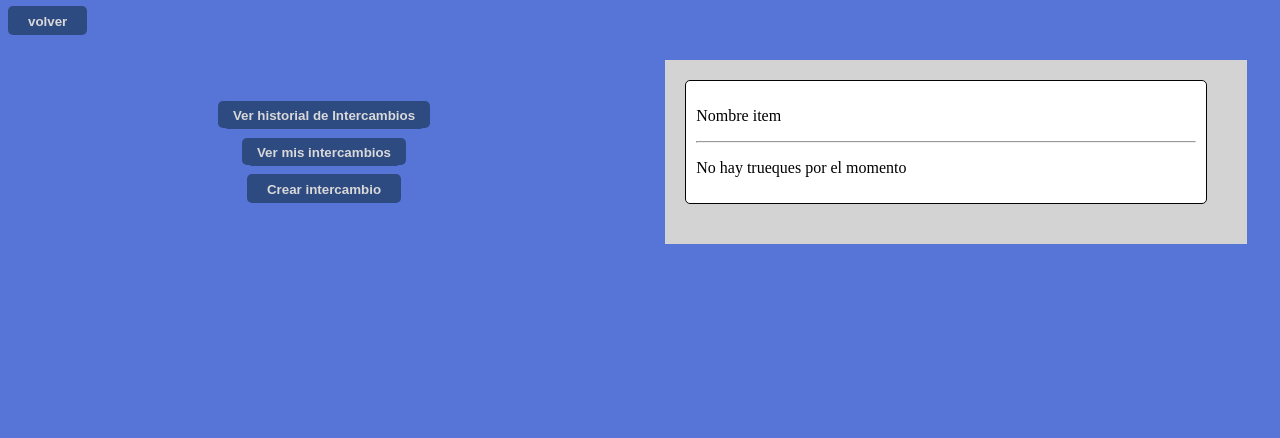
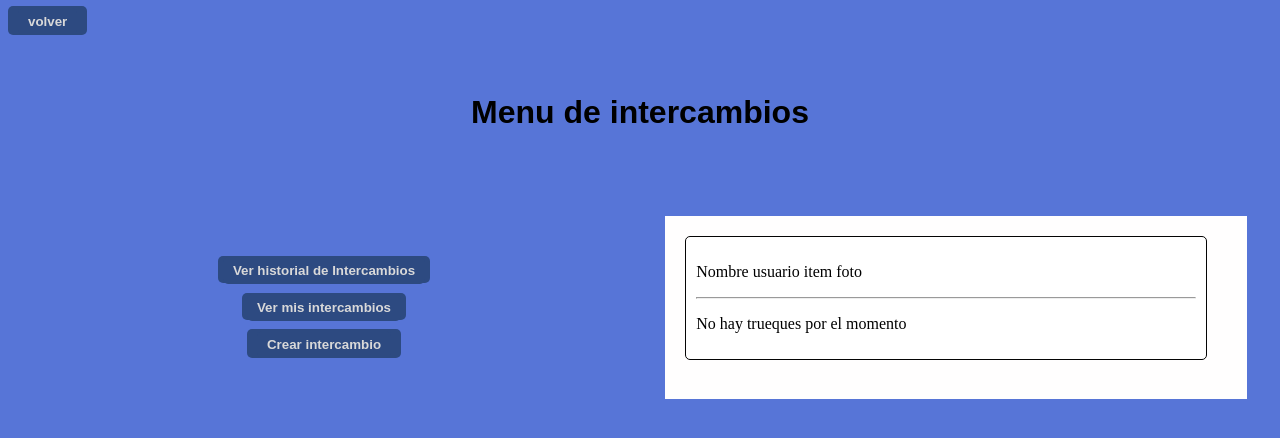
Before and after one commit to JJuanVolpe/Ferreplus, a Django app: page /intercambios/ in a window 1280 px wide. Shown: the top 438 px of the page. Run offline with Django 4.2, Linux system fonts and the light colour scheme; data that the repository does not hold is empty.

Commit message:
arreglo fotos menu de intercambio v2

```diff
--- a/myapp/templates/Menu_De_Intercambios.html
+++ b/myapp/templates/Menu_De_Intercambios.html
@@ -22,7 +22,7 @@
                 align-items:flex-start;
             }
             .right {
-                background-color: #d3d3d3;
+                background-color: #fffefe;
             }
             .divTrue{
             width: 500px;
@@ -61,7 +61,12 @@
                 background-color: rgba(255, 82, 51, 0.926);
                 transform: scale(1.05);
             }
-
+            .menu{
+            display:flex;
+            justify-content: center;
+            align-items: center;
+            font-family: Arial, Helvetica, sans-serif;
+            }
         </style>
     </head>
 
@@ -70,6 +75,9 @@
             <button>volver</button>
         </a>
         <div>
+        <div class="menu">
+            <h1 > Menu de intercambios</h1>
+        </div>
             <div class="container">
                 <div class="left">
                     <div class="menu">
@@ -92,14 +100,14 @@
                 </div>
                 <div class="right">
                     <div class="divTrue">
-                        <p class="titulo"> Nombre item </p>
+                        <p class="titulo"> Nombre usuario item foto </p>
                         {% if trueques %}
                             {% for trueque in trueques %}
                                 <hr class="divider">
                                 <p class="parrafo">
+                                    {{ trueque.usuario.user }}
                                     {{ trueque.nombre }}
-                                    {{ trueque.usuario.user }}
-                                    <img src="{{ trueque.foto.url }}" style="width: 100px;">
+                                    <img src="{{ trueque.foto.url }}" style="max-width: 100px; max-height: 100px;">
                                 </p>
 
                                 <p></p>
--- a/myapp/templates/menuPrincipal.html
+++ b/myapp/templates/menuPrincipal.html
@@ -92,10 +92,10 @@
         </div>
         <div class="menus">
            <a href="{% url 'Menu_De_Intercambios' %}">
-            <button urstyle="width: 5cm;"> Menu de Intercambios </button>
+            <button style="width: 7cm;"> Menu de Intercambios </button>
            </a>
             <div style="height: 1.0cm;">  </div>
-            <button style="width: 5cm;"> Menu de Compras </button>
+            <button style="width: 7cm;"> Menu de Compras </button>
         </div>
         <div class="beneficio">
             <button> ver beneficios </button>
--- a/myapp/templates/miPerfil.html
+++ b/myapp/templates/miPerfil.html
@@ -82,7 +82,7 @@
                     <h1>Información del usuario</h1>
                     {% csrf_token %}
                     <label for="username">Nombre de usuario:</label><br>
-                    <input type="text" id="username" name="username" value="{{ usuario.username }}"><br><br>
+                    <input type="text" id="username" name="username" value="{{ usuario.username }}" readonly><br><br>
 
                     <label for="email">Correo electrónico:</label><br>
                     <input type="email" id="email" name="email" value="{{ usuario.email }}" readonly><br><br>
--- a/myapp/templates/verSucursales.html
+++ b/myapp/templates/verSucursales.html
@@ -13,7 +13,7 @@
             min-width: 350px;
             max-height: 500px; /* Altura máxima inicial */
             overflow-y: auto; /* Desplazamiento vertical */
-            border: 1px solid #050404; /* Borde */
+            border: 3px solid #030303; /* Borde */
             background-color: #fff; /* Fondo blanco */
             border-radius: 5px; /* Bordes redondeados */
             padding: 10px; /* Espaciado interno */
```
Also changed, not shown: myapp/templates/Mis_Trueques.html (+8 -4 lines), myapp/templates/signin.html (+26 -4 lines), media/fotos_intercambios/542abb92-9b12-45e4-afbb-a504776c108c.jfif (added), media/fotos_intercambios/WhatsApp_Image_2024-03-11_at_12.19.58.jpeg (added), media/fotos_intercambios/emt22.jpg (added), media/fotos_intercambios/png-transparent-gmail-email-computer-icons-google-logo-gmail-angle-re_Ng7as8A.png (added), 1 other file.
